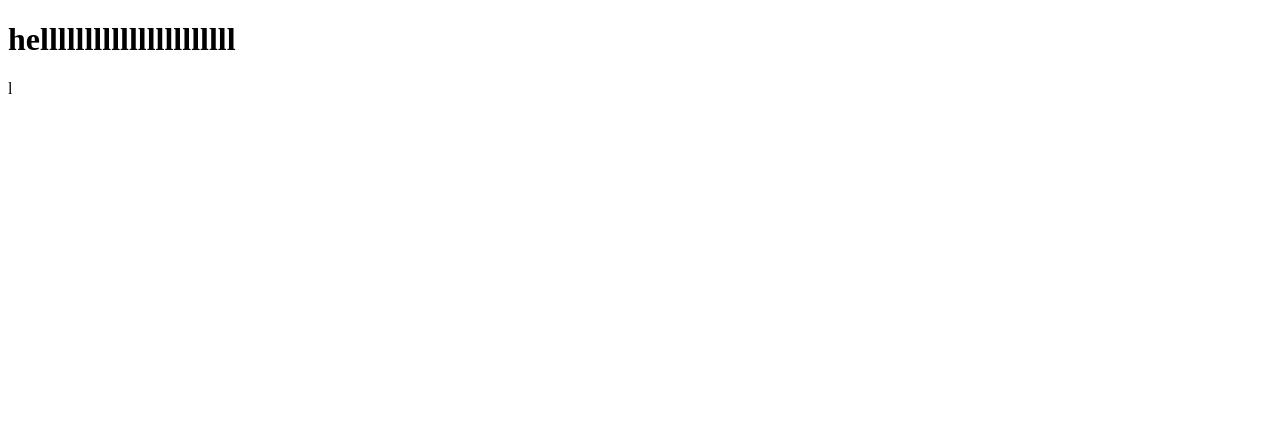
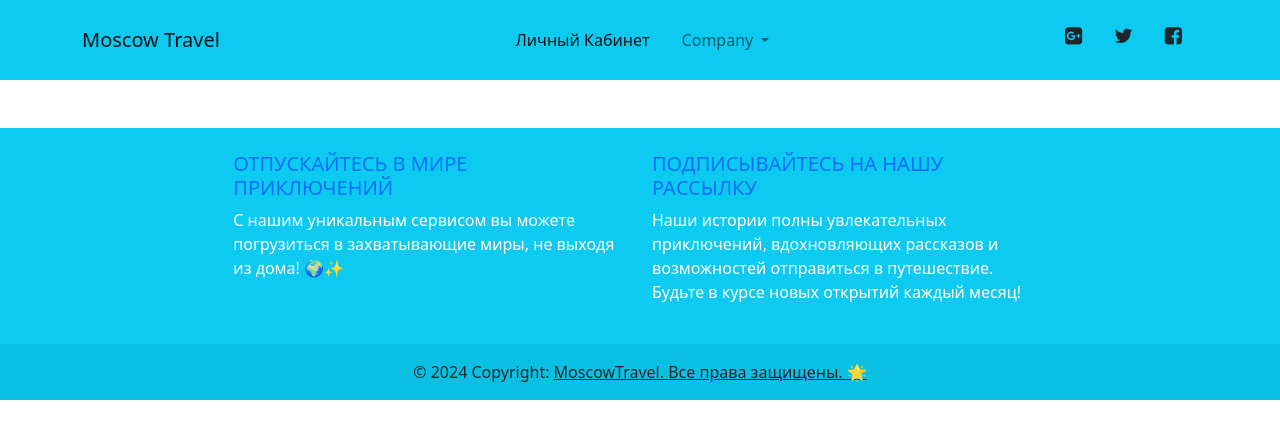
Before and after one commit to qosimjon123/exam, a plain HTML site: page personalroom.html in a window 1280 px wide. Drawn offline with nearby package versions, Linux system fonts and the light colour scheme.

Commit message:
Начало разработки ЛК

```diff
--- a/personalroom.html
+++ b/personalroom.html
@@ -1,14 +1,101 @@
 <!DOCTYPE html>
 <html lang="en">
+
 <head>
     <meta charset="UTF-8">
     <meta name="viewport" content="width=device-width, initial-scale=1.0">
+    <link href="https://cdn.jsdelivr.net/npm/bootstrap@5.0.2/dist/css/bootstrap.min.css" rel="stylesheet"
+        integrity="sha384-EVSTQN3/azprG1Anm3QDgpJLIm9Nao0Yz1ztcQTwFspd3yD65VohhpuuCOmLASjC" crossorigin="anonymous">
+    <link rel="stylesheet" href="https://cdnjs.cloudflare.com/ajax/libs/font-awesome/4.7.0/css/font-awesome.min.css">
     <title>Document</title>
 </head>
+
 <body>
-    <h1>hellllllllllllllllllllll
+    <!---------------------------------------------------- NAVBAR-------------------------------------------------- -->
+    <nav class="navbar navbar-expand-lg navbar-light bg-info p-3">
+        <div class="container">
+            <a class="navbar-brand" href="#">Moscow Travel</a>
+            <button class="navbar-toggler" type="button" data-bs-toggle="collapse" data-bs-target="#navbarNavDropdown"
+                aria-controls="navbarNavDropdown" aria-expanded="false" aria-label="Toggle navigation">
+                <span class="navbar-toggler-icon"></span>
+            </button>
 
-    </h1>
-    <p>l</p>
+            <div class=" collapse navbar-collapse" id="navbarNavDropdown">
+                <ul class="navbar-nav ms-auto ">
+                    <li class="nav-item">
+                        <a class="nav-link mx-2 active" aria-current="page" href="#">Личный Кабинет</a>
+                    </li>
+
+                    <li class="nav-item dropdown">
+                        <a class="nav-link mx-2 dropdown-toggle" href="#" id="navbarDropdownMenuLink" role="button"
+                            data-bs-toggle="dropdown" aria-expanded="false">
+                            Company
+                        </a>
+                        <ul class="dropdown-menu" aria-labelledby="navbarDropdownMenuLink">
+                            <li><a class="dropdown-item" href="#">Блог</a></li>
+                            <li><a class="dropdown-item" href="#">О нас</a></li>
+                            <li><a class="dropdown-item" href="#">Контакты</a></li>
+                        </ul>
+                    </li>
+                </ul>
+                <ul class="navbar-nav ms-auto d-none d-lg-inline-flex">
+                    <li class="nav-item mx-2">
+                        <a class="nav-link text-dark h5" href="" target="blank"><i
+                                class="fa fa-google-plus-square"></i></a>
+                    </li>
+                    <li class="nav-item mx-2">
+                        <a class="nav-link text-dark h5" href="" target="blank"><i class="fa fa-twitter"></i></a>
+                    </li>
+                    <li class="nav-item mx-2">
+                        <a class="nav-link text-dark h5" href="" target="blank"><i
+                                class="fa fa-facebook-square"></i></a>
+                    </li>
+                </ul>
+            </div>
+        </div>
+    </nav>
+    <!---------------------------------------------------- NAVBAR-------------------------------------------------- -->
+    <footer class="bg-body-tertiary text-center text-lg-start bg-info mt-5">
+
+        <div class="container-fluid p-4">
+
+            <div class="row text-justify justify-content-center">
+
+                <div class="col-lg-4 col-md-10 mb-4 mb-md-0 ">
+                    <h5 class="text-uppercase text-primary">Отпускайтесь в мире приключений</h5>
+                    <p class="text-white">
+                        С нашим уникальным сервисом вы можете погрузиться в захватывающие миры, не выходя из дома!
+                        🌍✨
+                    </p>
+                </div>
+
+                <div class="col-lg-4 col-md-10 mb-4 mb-md-0 ">
+                    <h5 class="text-uppercase text-primary">Подписывайтесь на нашу рассылку</h5>
+                    <p class="text-white">
+                        Наши истории полны увлекательных приключений, вдохновляющих рассказов и возможностей отправиться
+                        в
+                        путешествие. Будьте в курсе новых открытий каждый месяц!
+                    </p>
+
+                </div>
+
+            </div>
+
+        </div>
+
+
+        <div class="text-center p-3" style="background-color: rgba(0, 0, 0, 0.05);">
+            © 2024 Copyright:
+            <a class="text-body" href="#">MoscowTravel. Все права защищены. 🌟</a>
+        </div>
+
+    </footer>
+    <!------------------------------------------------------------------------------------------------------------>
+
+    <script src="https://cdn.jsdelivr.net/npm/bootstrap@5.0.2/dist/js/bootstrap.bundle.min.js"
+        integrity="sha384-MrcW6ZMFYlzcLA8Nl+NtUVF0sA7MsXsP1UyJoMp4YLEuNSfAP+JcXn/tWtIaxVXM"
+        crossorigin="anonymous"></script>
+
 </body>
+
 </html>
```
Also changed, not shown: index.html (+3 -3 lines).
